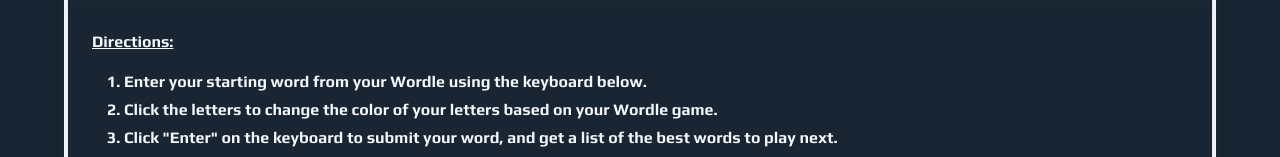
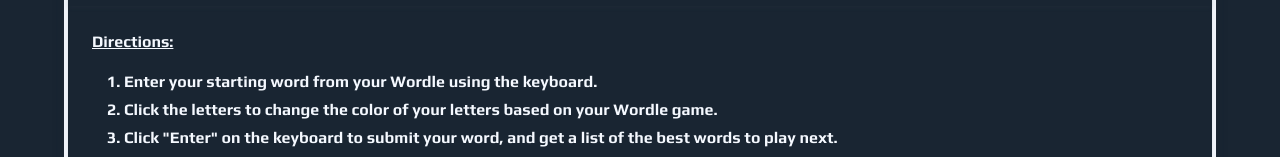
Before and after one commit to agentdanger/courtney-perigo-dotcom, a Vue app in the folder courtney-perigo-dotcom/: page /wordle in a window 1280 px wide. Shown: the part 157-314 px from the top of the page. Built offline with nearby package versions, Linux system fonts and the light colour scheme; what vue3-apexcharts would draw is missing.

Commit message:
Update Wordle.vue

```diff
--- a/courtney-perigo-dotcom/src/views/Wordle.vue
+++ b/courtney-perigo-dotcom/src/views/Wordle.vue
@@ -487,12 +487,16 @@ function processWord(word, greenLettersList, yellowLettersList1, yellowLettersLi
         blackLettersList.value = blackLettersList.value.filter(blkLetter => blkLetter !== 'none');
         // remove duplicates in doubleLettersList
         doubleLettersList.value = [...new Set(doubleLettersList.value)];
-        // remove none from doubleLettersList
-        doubleLettersList.value = doubleLettersList.value.filter(dblLetter => dblLetter !== 'none');
+        // remove none from doubleLettersList if doubleLettersList is longer than 1 entry
+        if (doubleLettersList.value.length > 1) {
+            doubleLettersList.value = doubleLettersList.value.filter(dblLetter => dblLetter !== 'none');
+        }
         // remove duplicates in tripleLettersList
         tripleLettersList.value = [...new Set(tripleLettersList.value)];
         // remove none from tripleLettersList
-        tripleLettersList.value = tripleLettersList.value.filter(trpLetter => trpLetter !== 'none');
+        if (tripleLettersList.value.length > 1) {
+            tripleLettersList.value = tripleLettersList.value.filter(trpLetter => trpLetter !== 'none');
+        }
     }
     return greenLettersList, yellowLettersList1, yellowLettersList2, yellowLettersList3, yellowLettersList4, yellowLettersList5, blackLettersList, doubleLettersList, tripleLettersList
 }
@@ -662,7 +666,7 @@ onBeforeUnmount(() => {
                             <div class="content has-text-white">
                                 <p><span class="is-underlined has-text-weight-bold">Directions:</span>
                                 <ol>
-                                    <li>Enter your starting word from your Wordle using the keyboard below.</li>
+                                    <li>Enter your starting word from your Wordle using the keyboard.</li>
                                     <li>Click the letters to change the color of your letters based on your
                                         Wordle game.</li>
                                     <li>Click "Enter" on the keyboard to submit your word, and get a list of the
```
